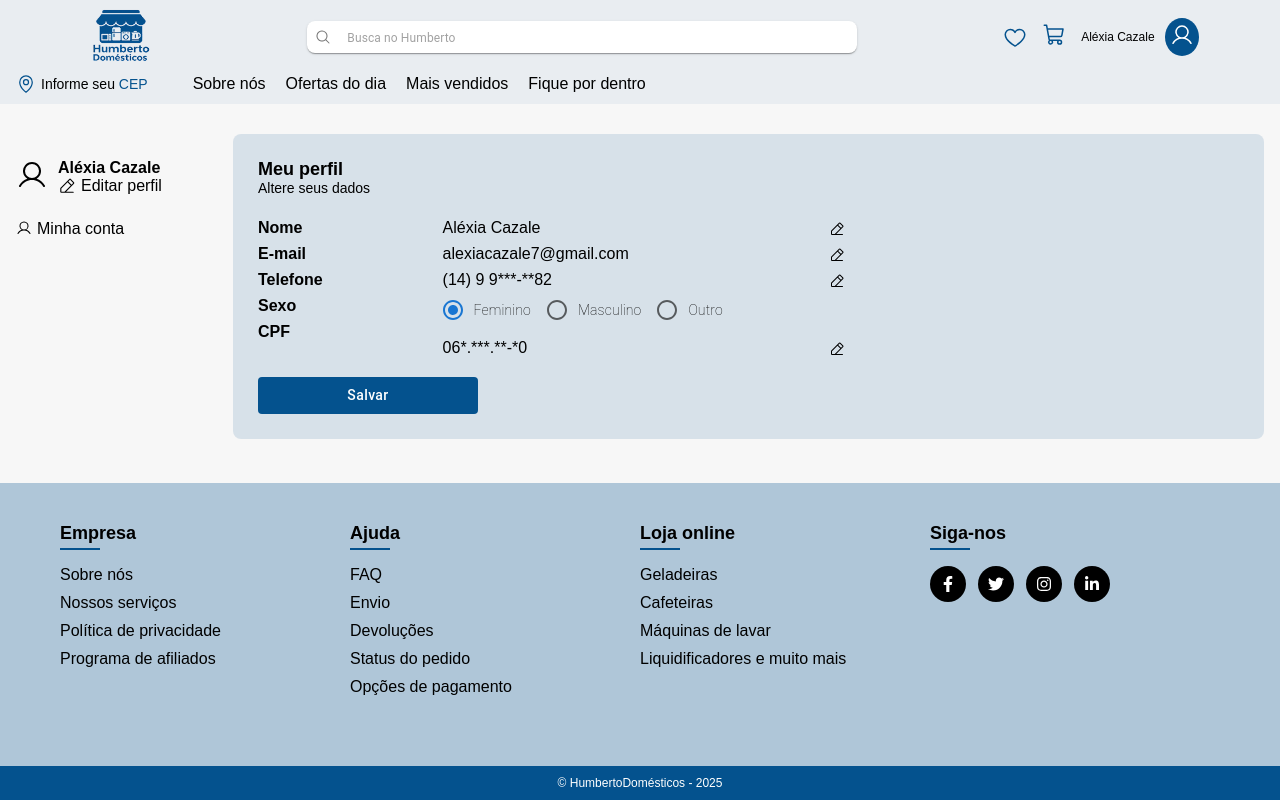
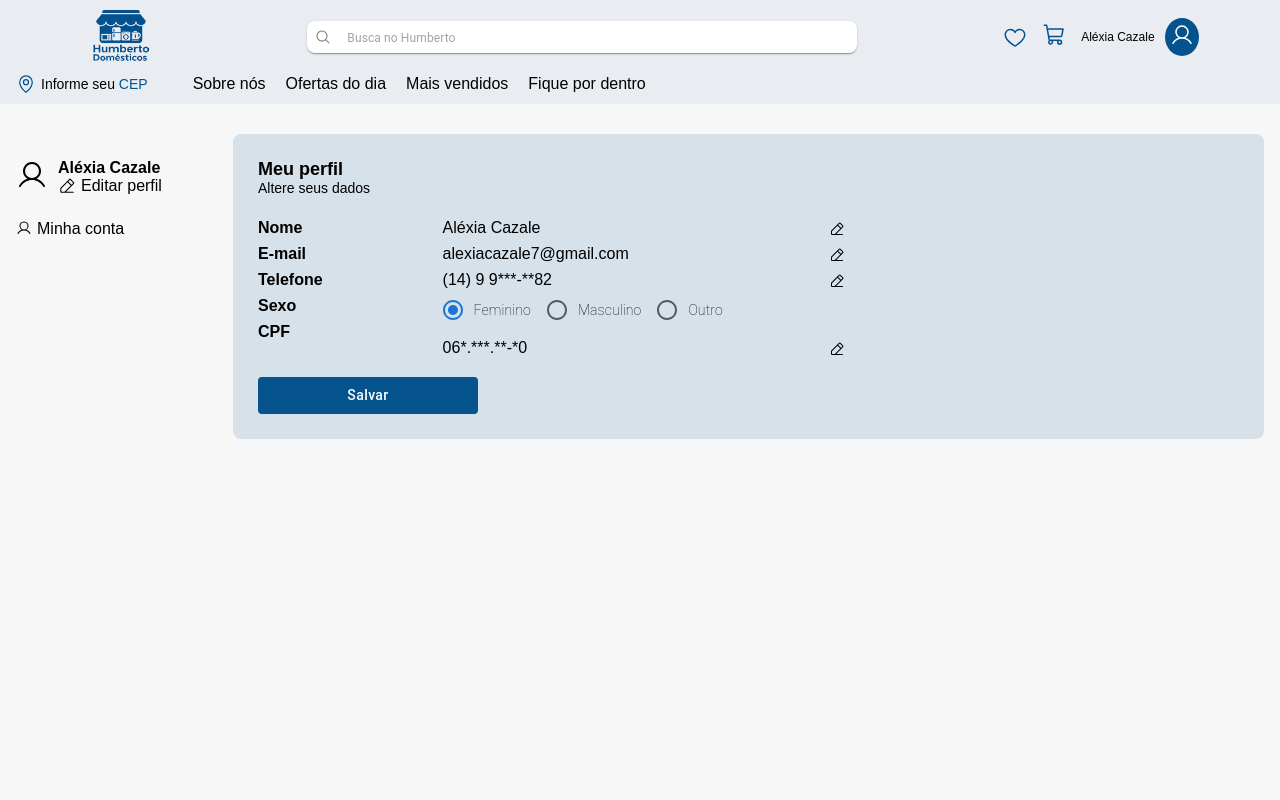
Before and after one commit to HumbertoDomesticos/humbertodomesticos.web, a Next.js app: page /meu-perfil in a window 1280 px wide. Shown: the top 800 px of the page. Built offline with nearby package versions, Linux system fonts and the light colour scheme.

Commit message:
style: aplicando margem

```diff
--- a/src/app/components/footer-component/styles.module.scss
+++ b/src/app/components/footer-component/styles.module.scss
@@ -1,8 +1,22 @@
+.all {
+  // position: fixed;
+  // position: absolute;
+
+  display: flex;
+  flex-direction: column;
+  // bottom: 0;
+  // left: 0;
+  // width: 100%;
+  background-color: var(--secondary-color);
+  color: black;
+  // z-index: 1000;
+  margin-top: 50px;
+}
+
 .content {
   display: flex;
   justify-content: space-between;
   flex-wrap: wrap;
-  background-color: var(--secondary-color);
   padding: 40px 60px;
   color: black;
 
@@ -31,11 +45,11 @@
 
       li {
         margin-bottom: 10px;
-        color: #000000;
         cursor: pointer;
+        color: #000;
 
         &:hover {
-          color: #000000;
+          color: var(--primary-color);
         }
       }
     }
@@ -46,7 +60,7 @@
     gap: 12px;
 
     a {
-      background: #000000;
+      background: #000;
       color: #fff;
       border-radius: 50%;
       padding: 10px;
@@ -62,25 +76,10 @@
   }
 }
 
-// .content{
-//     min-height: 200px;
-//     background-color: var(--secondary-color);
-//     margin-top: 35px;
-// }
-
 .copy {
   background-color: var(--primary-color);
   color: white;
   padding: 10px;
-  min-height: 30px;
   font-size: 12px;
   text-align: center;
 }
-
-.all {
-  bottom: 0;
-  display: flex;
-  flex-direction: column;
-  position: fixed;
-  width: 100%;
-}
--- a/src/app/meu-perfil/styles.module.scss
+++ b/src/app/meu-perfil/styles.module.scss
@@ -40,6 +40,7 @@
     width: 1031px;
     border-radius: 8px;
     padding: 25px;
+    margin-bottom: 30%;
 
     h1 {
         font-size: 18px;
```
